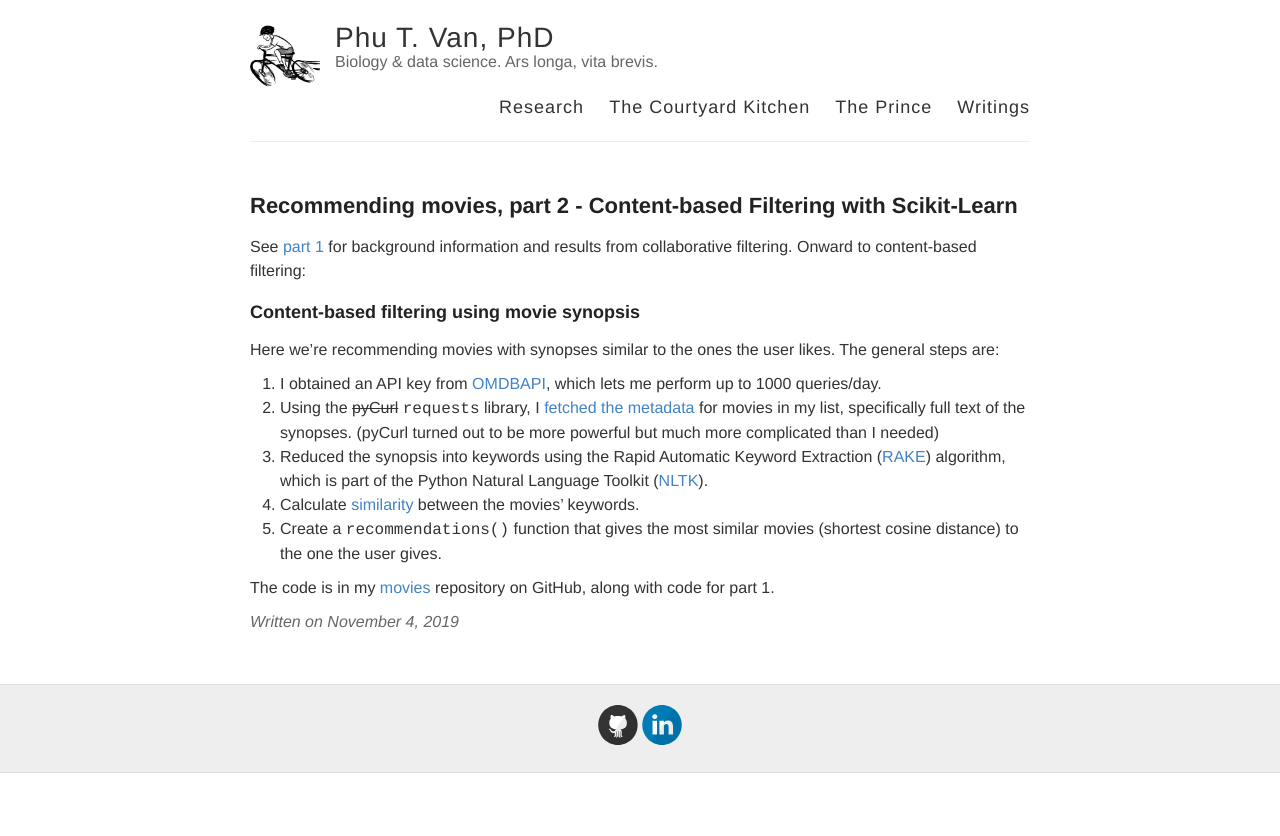
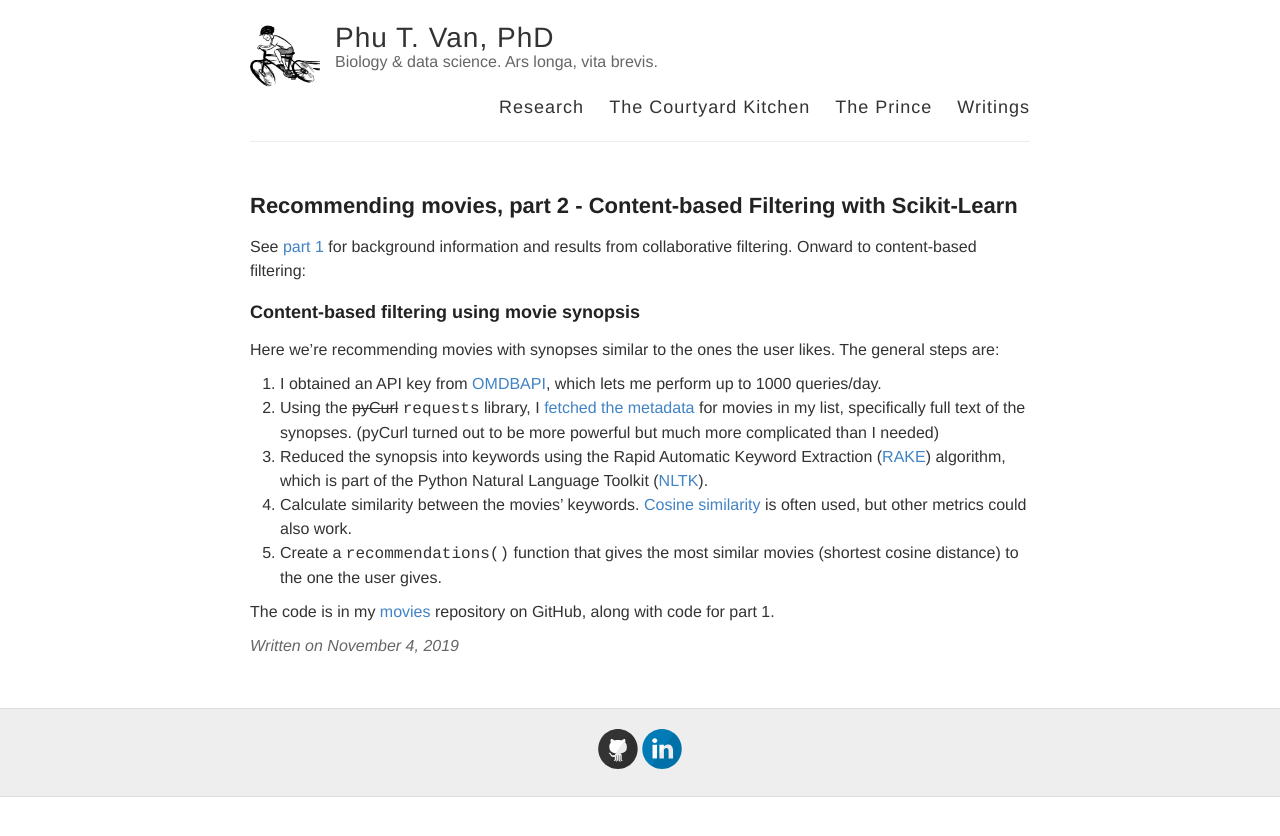
Before and after one commit to ptvan/ptvan.github.io, a Jekyll site: the page built from _posts/2019-11-04-movie-recommender-part2.md, in a window 1280 px wide. Shown: the top 836 px of the page. Built offline with Jekyll 4.4.1, drawn with Linux system fonts in a browser that asks for light colours.

Commit message:
update movie recommender part2 blogpost

```diff
--- a/_posts/2019-11-04-movie-recommender-part2.md
+++ b/_posts/2019-11-04-movie-recommender-part2.md
@@ -12,7 +12,7 @@ Here we're recommending movies with synopses similar to the ones the user likes.
 1. I obtained an API key from [OMDBAPI](https://www.omdbapi.com/), which lets me perform up to 1000 queries/day.
 2. Using the ~~pyCurl~~ `requests` library, I [fetched the metadata](https://github.com/ptvan/movies/blob/master/fetch_movie_metadata.py) for movies in my list, specifically full text of the synopses. (pyCurl turned out to be more powerful but much more complicated than I needed)
 3. Reduced the synopsis into keywords using the Rapid Automatic Keyword Extraction ([RAKE](https://pypi.org/project/rake-nltk/)) algorithm, which is part of the Python Natural Language Toolkit ([NLTK](https://www.nltk.org/)).
-4. Calculate [similarity](https://en.wikipedia.org/wiki/Cosine_similarity) between the movies' keywords.
+4. Calculate similarity between the movies' keywords. [Cosine similarity](https://en.wikipedia.org/wiki/Cosine_similarity) is often used, but other metrics could also work.
 5. Create a `recommendations()` function that gives the most similar movies (shortest cosine distance) to the one the user gives.
 
 The code is in my [movies](https://github.com/ptvan/movies) repository on GitHub, along with code for part 1.
```
